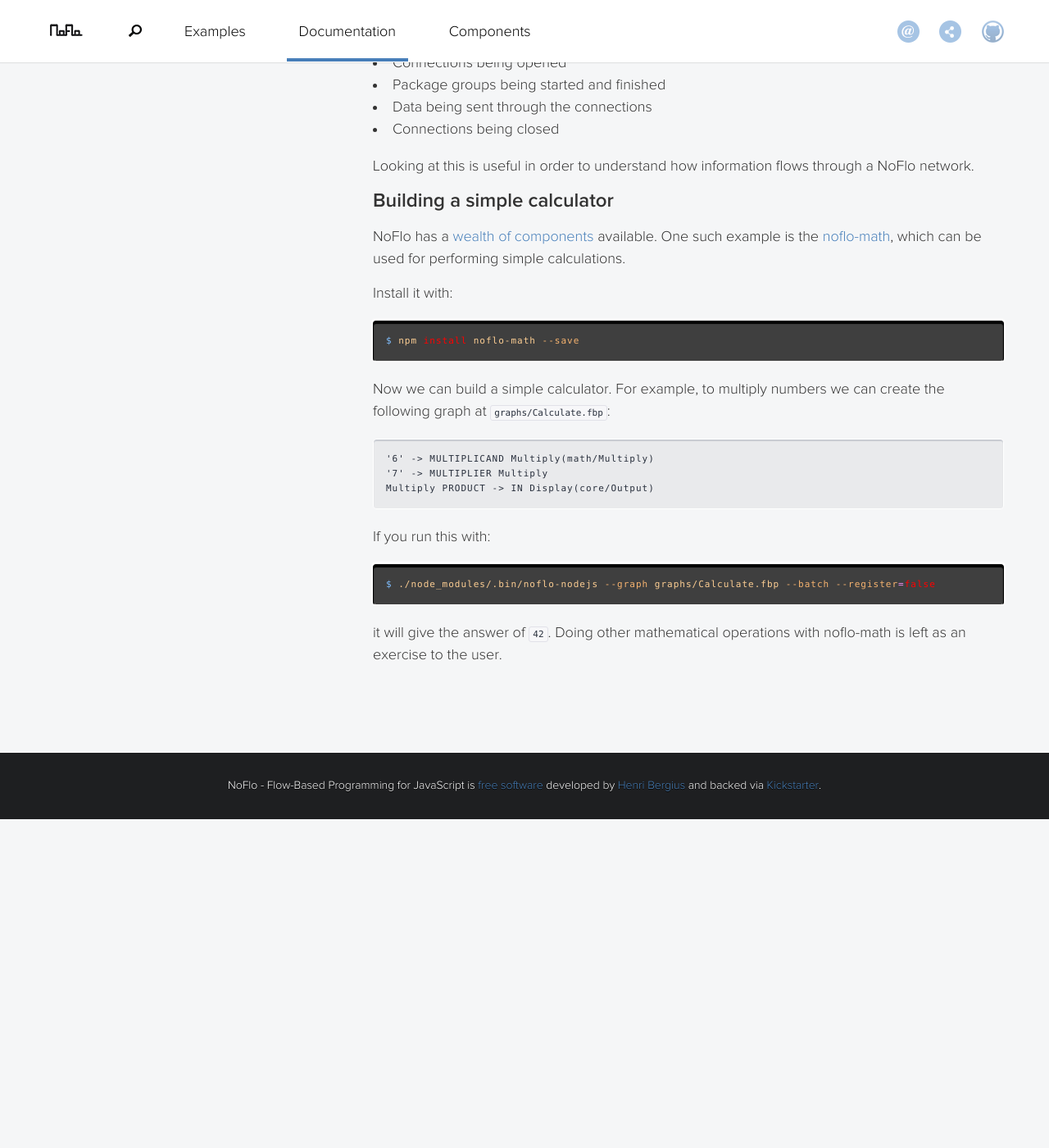
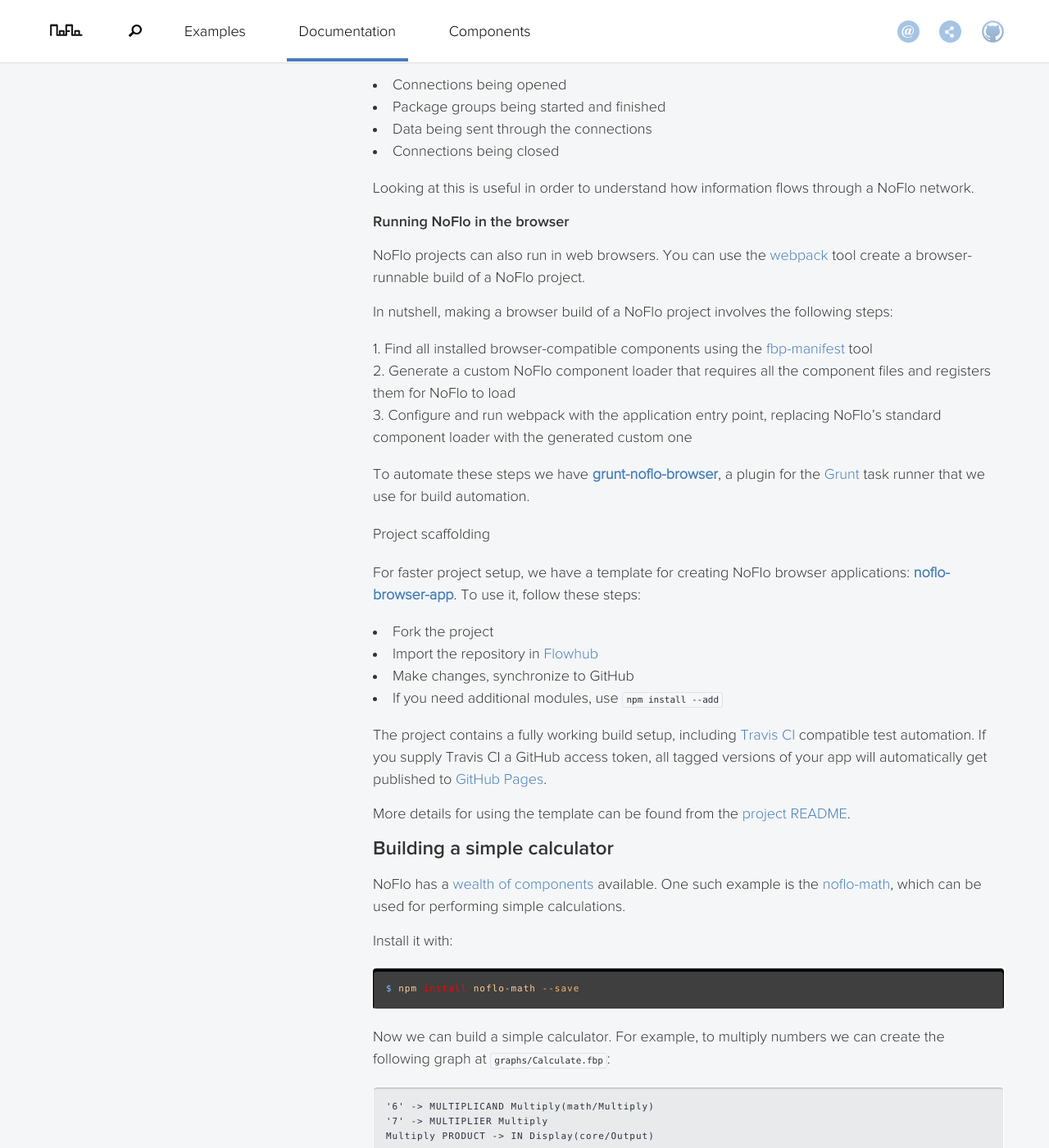
Before and after one commit to noflo/noflo.github.io, a Jekyll site: the page built from documentation/index.md, in a window 1280 px wide and 1400 px high, scrolled down 4649 px. Shown: the whole window at 82% size. Built offline with Jekyll 4.4.1, drawn with Linux system fonts in a browser that asks for light colours; nearby versions of some CDN libraries; before the commit the page ends 5648 px from its top, so only the background shows below that; some of the changed text lies outside the part shown.

Commit message:
Quick browser setup docs

```diff
--- a/documentation/index.md
+++ b/documentation/index.md
@@ -12,6 +12,7 @@ categories:
   - [Getting components](#getting-components)
   - [Defining a graph](#defining-a-graph)
   - [Debugging the graph](#debugging-the-graph)
+  - [Running NoFlo in the browser](#running-noflo-in-the-browser)
 - [Example: Building a simple calculator](#building-a-simple-calculator)
 
 NoFlo is a [Flow-Based Programming](http://en.wikipedia.org/wiki/Flow-based_programming) environment for JavaScript. In flow-based programs, the logic of your software is defined as a *graph*. The *nodes* of the graph are instances of NoFlo components, and the *edges* define the connections between them.
@@ -170,6 +171,31 @@ This will show all the various events happening inside the graph:
 
 Looking at this is useful in order to understand how information flows through a NoFlo network.
 
+### Running NoFlo in the browser
+
+NoFlo projects can also run in web browsers. You can use the [webpack](https://webpack.js.org) tool create a browser-runnable build of a NoFlo project.
+
+In nutshell, making a browser build of a NoFlo project involves the following steps:
+
+1. Find all installed browser-compatible components using the [fbp-manifest](https://github.com/flowbased/fbp-manifest) tool
+2. Generate a custom NoFlo component loader that requires all the component files and registers them for NoFlo to load
+3. Configure and run webpack with the application entry point, replacing NoFlo's standard component loader with the generated custom one
+
+To automate these steps we have **[grunt-noflo-browser](https://github.com/noflo/grunt-noflo-browser)**, a plugin for the [Grunt](https://gruntjs.com) task runner that we use for build automation.
+
+#### Project scaffolding
+
+For faster project setup, we have a template for creating NoFlo browser applications: **[noflo-browser-app](https://github.com/noflo/noflo-browser-app)**. To use it, follow these steps:
+
+* Fork the project
+* Import the repository in [Flowhub](http://app.flowhub.io)
+* Make changes, synchronize to GitHub
+* If you need additional modules, use `npm install --add`
+
+The project contains a fully working build setup, including [Travis CI](https://travis-ci.org) compatible test automation. If you supply Travis CI a GitHub access token, all tagged versions of your app will automatically get published to [GitHub Pages](https://pages.github.com).
+
+More details for using the template can be found from the [project README](https://github.com/noflo/noflo-browser-app/#readme).
+
 ## Building a simple calculator
 
 NoFlo has a [wealth of components](/library/) available. One such example is the [noflo-math](https://www.npmjs.com/package/noflo-math), which can be used for performing simple calculations.
```
